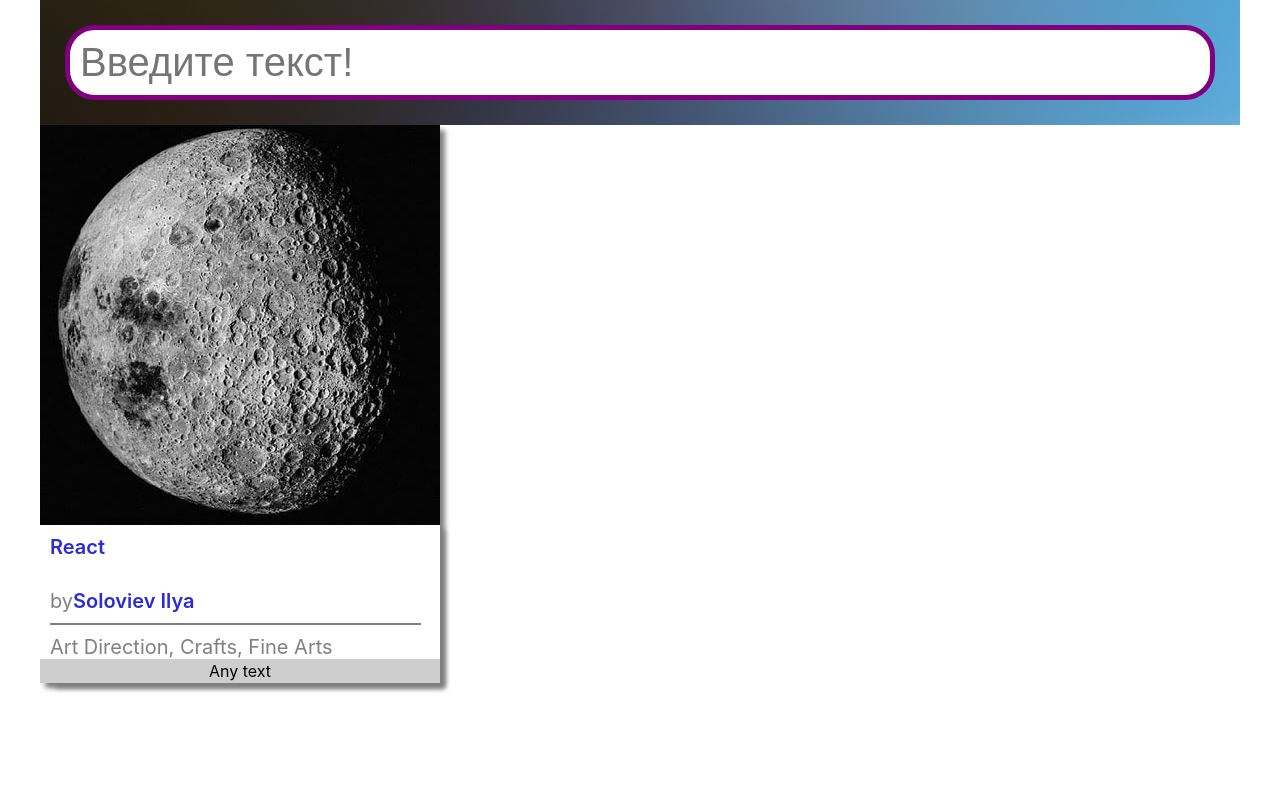
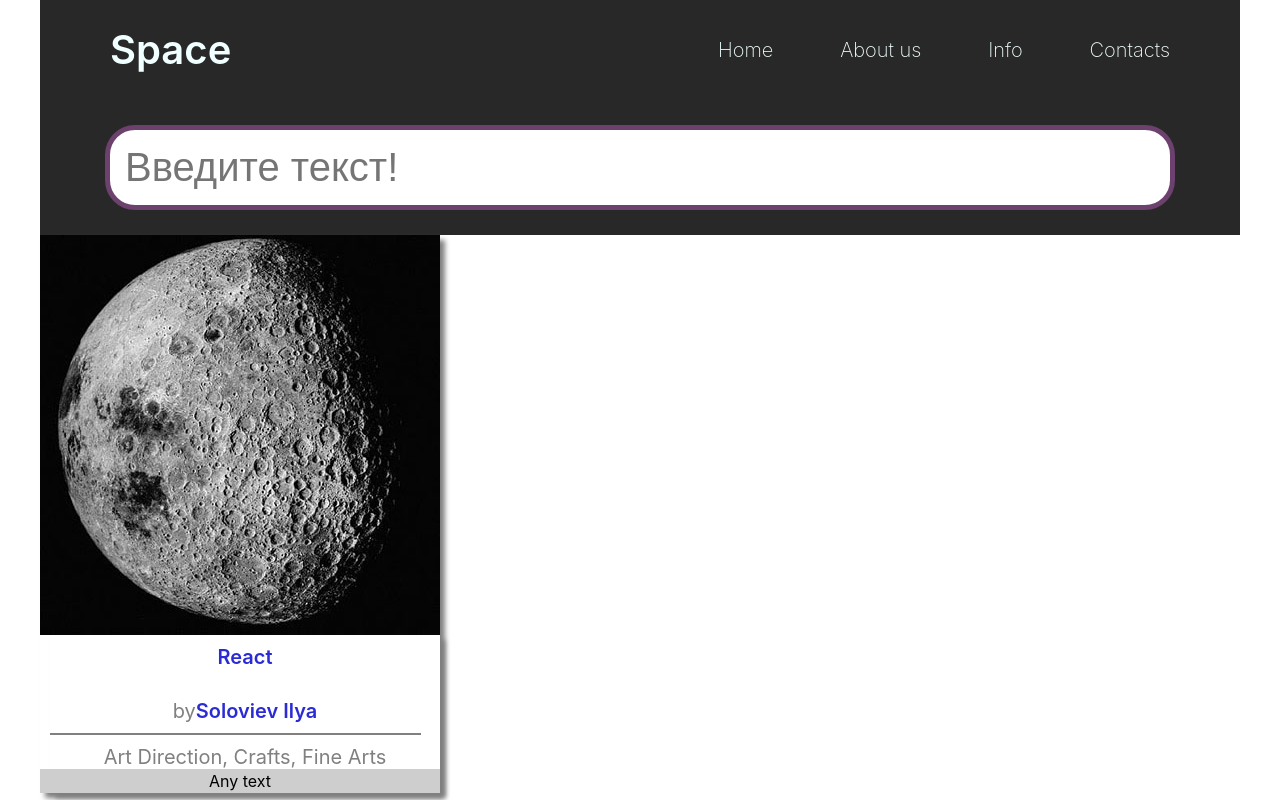
Before and after one commit to Akela89/Max2, a React (Create React App) app: page / in a window 1280 px wide. Built offline with nearby package versions, Linux system fonts and the light colour scheme.

Commit message:
fix background, add header and nav

```diff
--- a/src/App.js
+++ b/src/App.js
@@ -2,10 +2,12 @@
 import './App.css';
 import SearchBar from './components/SearchBar';
 import Card from './components/Card';
+import Header from './components/Header';
 
 function App() {
   return (
     <div className="App">
+      <Header/>
       <SearchBar/>
       <Card/>
     </div>
--- a/src/components/Card.module.css
+++ b/src/components/Card.module.css
@@ -16,7 +16,6 @@
     margin-left: 10px;
     display: flex;
     flex-direction: column;
-    align-items: start;
     max-width: 400px;;
     box-shadow: 5px 5px 5px grey;
 }
--- /dev/null
+++ b/src/components/Header.jsx
@@ -0,0 +1,29 @@
+import React from "react";
+import classes from './Header.module.css'
+
+const Header = ( ) => {
+    return (
+        <div className={classes.headerWrapper}>
+            <p className={classes.headerTitle}>
+                Space
+            </p>
+            <nav className={classes.navContainer}>
+                <ul className={classes.navList}>
+                    <li className={classes.navItem}>
+                        <a className={classes.textNavItem} href="https://vk.com/i.solovyev89">Home</a>
+                    </li>
+                    <li className={classes.navItem}>
+                        <a className={classes.textNavItem} href="https://vk.com/i.solovyev89">About us</a>
+                    </li>
+                    <li className={classes.navItem}>
+                        <a className={classes.textNavItem} href="https://vk.com/i.solovyev89">Info</a>
+                    </li>
+                    <li className={classes.navItem}>
+                        <a className={classes.textNavItem} href="https://vk.com/i.solovyev89">Contacts</a>
+                    </li>
+                </ul>
+            </nav>
+        </div>
+    )
+}
+export default Header;
--- /dev/null
+++ b/src/components/Header.module.css
@@ -0,0 +1,41 @@
+.headerWrapper{
+    display: flex;
+    justify-content: space-between;
+    padding: 25px 70px;
+    background-color: rgb(41, 40, 40);
+    max-width: 1200px;
+}
+
+.headerTitle{
+    font-size: 40px;
+    color: azure;
+    font-weight: 600;
+    align-items: center;
+}
+
+.navContainer{
+    display: flex;
+    justify-content: space-between;
+    align-items: center;
+    width: 452px;
+}
+
+.navList{
+    display: flex;
+    justify-content: space-between;
+    width: 100%;
+    list-style-type: none;
+}
+
+.textNavItem{
+    font-size: 20px;
+    color: azure;
+    font-weight: 200;
+    line-height: 50px;
+    text-decoration: none;
+}
+
+.textNavItem:hover{
+    color: rgb(109, 65, 109);
+    transition: 0.5s;
+}
--- a/src/components/SearchBar.module.css
+++ b/src/components/SearchBar.module.css
@@ -1,17 +1,17 @@
 .searchBarWrapper{
     display: flex;
     flex-wrap: wrap;
-    background-image: url(../assets/bg.jpg);
+    background-color: rgb(41, 40, 40);
     max-width: 1200px;
-    padding: 25px;
+    padding: 25px 65px;
 }
 
 .inputBorder{
     width: 100%;
-    border: 5px solid purple;
+    border: 5px solid rgb(109, 65, 109);
     border-radius: 30px;
-    padding: 10px;
+    padding: 15px;
     outline: none;
     font-size: 40px;
-    color: teal;
+    color: rgb(109, 65, 109);
 }
```
Also changed, not shown: src/assets/bg.jpg (deleted), src/assets/luna.png (added).
